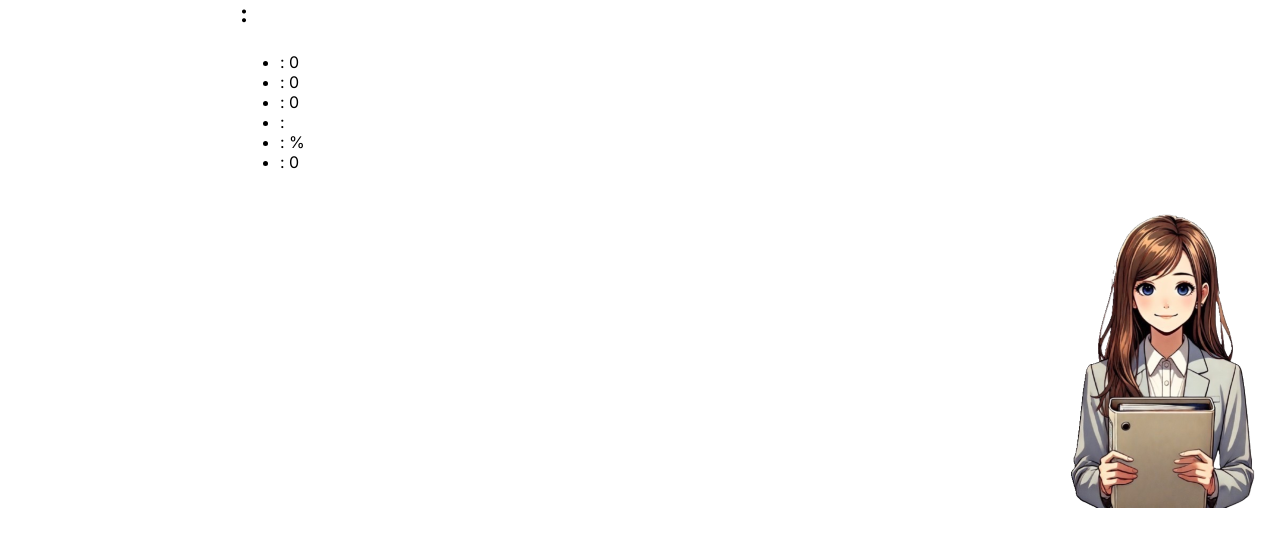
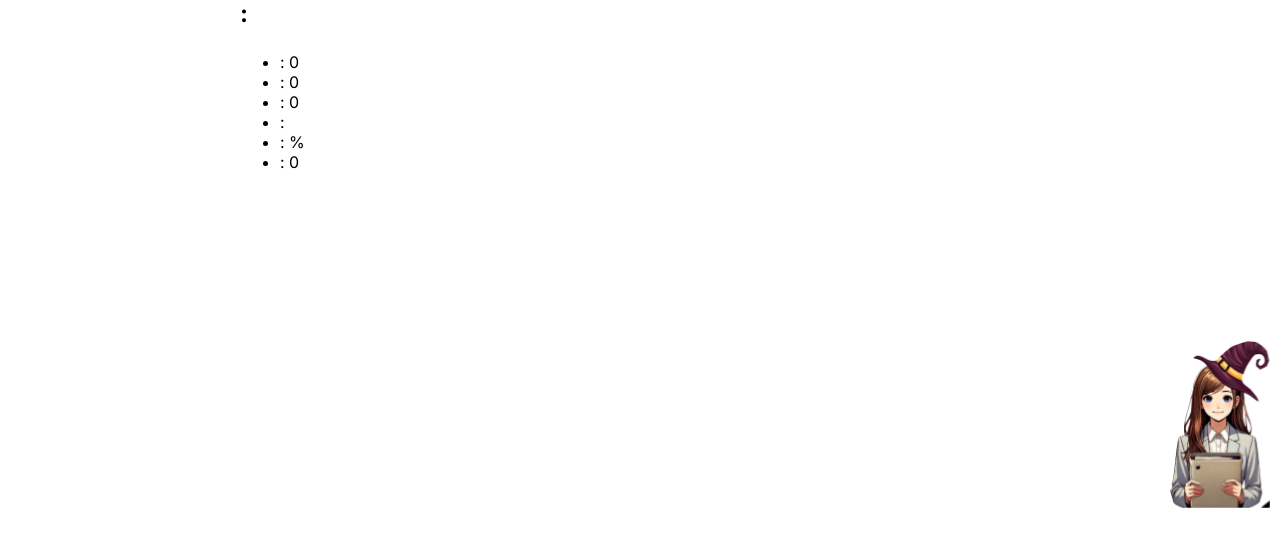
Before and after one commit to kkanamaru17/yourstockdb, a Flask app: template templates/portfolio.html in a window 1280 px wide. Shown: the part 292-840 px from the top of the page. Run offline with Flask 3, Linux system fonts and the light colour scheme; the template is opened without the code that fills it, so the values that code supplies are empty; the visitor is signed in with stand-in values (Sample User, id 1).

Commit message:
added halloween ver

```diff
--- a/templates/portfolio.html
+++ b/templates/portfolio.html
@@ -59,7 +59,7 @@
             {{ translations[language]['gain_explanation'] }}
         </p>
     </div>
-    <img src="static/images/agent1.png" alt="agent1" class="dog-image">
+    <img src="static/images/agent1_halloween.png" alt="agent1" class="agent-image">
 
 </body>
 
```
Also changed, not shown: templates/today.html (+1 -1 lines), static/images/agent1_halloween.png (added), static/images/agent2_halloween.png (added).
